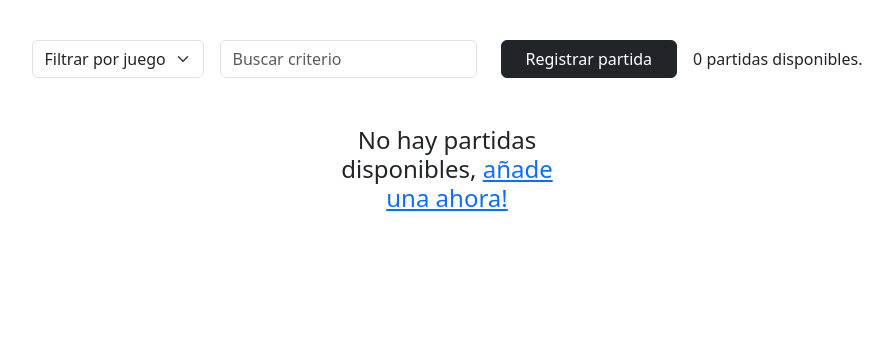
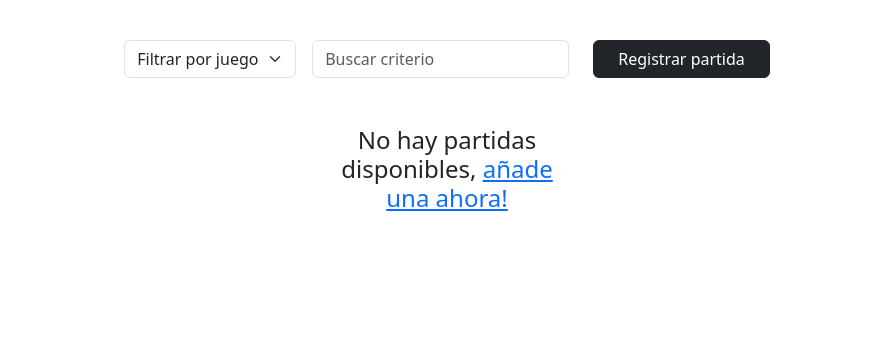
Before and after one commit to Adrian-DT/TFG-Encuentros-Mesa, a PHP site: page /php/pages/partidas_disponibles.php in a window 1280 px wide. Shown: the part 184-524 px from the top of the page, without its empty margins (193-1086 px from the left). Run offline with PHP 8.4, Linux system fonts and the light colour scheme; data that the repository does not hold is empty; some libraries are stand-ins or nearby versions.

Commit message:
delete: p count partidad disponibles on partidas_disponibles

```diff
--- a/php/pages/partidas_disponibles.php
+++ b/php/pages/partidas_disponibles.php
@@ -125,7 +125,6 @@ require_once "../functions/funciones_usuario.php";
                             <input class="form-control me-2" id="inputCriterio" name="criterio" type="search" placeholder="Buscar criterio" aria-label="Search">
                         </form>
                         <a href="../pages/registro_partidas.php" class="btn btn-dark px-4">Registrar partida</a>
-                        <p class="my-auto"><?php echo contar_partidas_disponibles_totales() . " partidas disponibles." ?></p>
                     </div>
                     <div id="juegos-container"
                         class="row gx-4 gx-lg-5 row-cols-1 row-sm-cols-2 row-cols-md-3 row-cols-xl-4 justify-content-center text-center mb-5">
```
